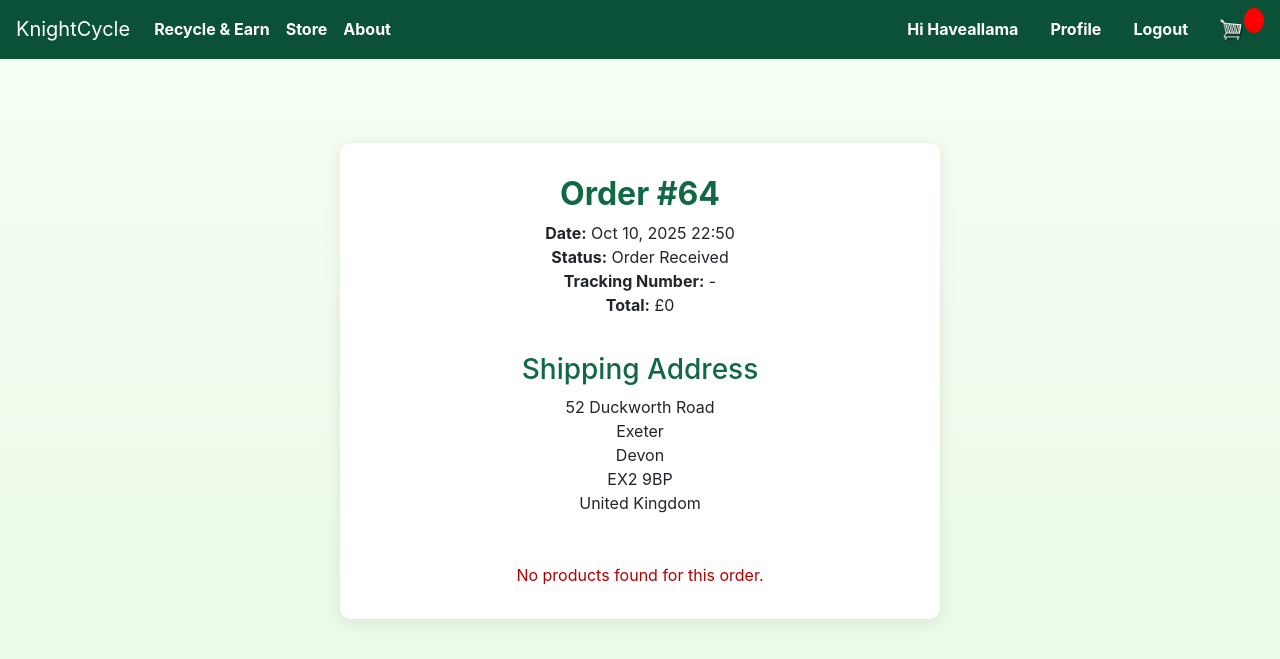
After one commit to S-J-Knight/Python-Portfolio, a Django app: page /store/order/64/ in a window 1280 px wide. The commit adds this page. Shown: the top 659 px of the page. Run offline with Django 5.2, Linux system fonts and the light colour scheme; a user stored in the database is signed in; data comes from the database, SQL or seed files in the repository; some libraries are stand-ins or nearby versions.

Commit message:
Mass bugfixes, tidying up, admin panel, order status

```diff
--- a/website/static/js/cart.js
+++ b/website/static/js/cart.js
@@ -72,10 +72,28 @@ document.addEventListener('DOMContentLoaded', function () {
       const productId = this.dataset.product;
       const action = this.dataset.action;
       console.log('Clicked update-cart:', productId, action);
-      if (typeof user === 'undefined' || user === 'AnonymousUser') {
-        addCookieItem(productId, action);
+      // Find the quantity element (cart.html uses <p class="quantity">)
+      let quantityElem = null;
+      // Try to find the closest .cart-row and then the <p class="quantity">
+      let row = this.closest('.cart-row');
+      if (row) {
+        quantityElem = row.querySelector('p.quantity');
+      }
+      let currentQty = quantityElem ? parseInt(quantityElem.textContent || quantityElem.value) : 1;
+      if (action === 'remove' && currentQty === 1) {
+        if (typeof user === 'undefined' || user === 'AnonymousUser') {
+          if (cart[productId]) delete cart[productId];
+          setCartCookie();
+          location.reload();
+        } else {
+          updateUserOrder(productId, 'delete');
+        }
       } else {
-        updateUserOrder(productId, action);
+        if (typeof user === 'undefined' || user === 'AnonymousUser') {
+          addCookieItem(productId, action);
+        } else {
+          updateUserOrder(productId, action);
+        }
       }
     });
   }
--- a/website/store/admin.py
+++ b/website/store/admin.py
@@ -4,7 +4,6 @@ from .models import Product
 
 admin.site.register(Customer)
 admin.site.register(Product)
-admin.site.register(ShippingAddress)
 
 class OrderItemInline(admin.TabularInline):
     model = OrderItem
@@ -12,9 +11,12 @@ class OrderItemInline(admin.TabularInline):
 class ShippingAddressInline(admin.StackedInline):
     model = ShippingAddress
     extra = 0
+    max_num = 1
+    can_delete = False
 class OrderAdmin(admin.ModelAdmin):
     inlines = [OrderItemInline, ShippingAddressInline]
-    list_display = ['id', 'customer', 'complete', 'transaction_id', 'get_shipping_address']
+    # Remove readonly_fields so inline is editable
+    list_display = ['id', 'customer', 'status', 'tracking_number', 'transaction_id', 'get_shipping_address']
 
     def get_shipping_address(self, obj):
         address = ShippingAddress.objects.filter(order=obj).first()
--- a/website/store/urls.py
+++ b/website/store/urls.py
@@ -17,5 +17,7 @@ urlpatterns = [
     path('register/', views.register, name="register"),
     path('logout/', views.logout, name="logout"),
     path('profile/', views.profile, name="profile"),
-        path('shipping_waste_form/', views.shipping_waste_form, name='shipping_waste_form'),
+    path('orders/', views.orders, name='orders'),
+    path('order/<int:order_id>/', views.order_detail, name='order_detail'),
+    path('shipping_waste_form/', views.shipping_waste_form, name='shipping_waste_form'),
 ]
--- a/website/store/utils.py
+++ b/website/store/utils.py
@@ -40,7 +40,7 @@ def cartData(request):
         customer = request.user.customer
         last_address = ShippingAddress.objects.filter(customer=customer, is_saved=True).order_by('-date_added').first()
         needs_shipping = last_address is None
-        order = Order.objects.filter(customer=customer, complete=False).first()
+        order = Order.objects.filter(customer=customer, status='Order Received').first()
         items = order.orderitem_set.all() if order else []
         cartItems = order.get_cart_items if order else 0
     else:
--- a/website/store/views.py
+++ b/website/store/views.py
@@ -1,3 +1,33 @@
+def order_detail(request, order_id):
+    if not request.user.is_authenticated:
+        return render(request, 'pages/login.html', {'error': 'Please log in to view order details.'})
+    customer = getattr(request.user, 'customer', None)
+    order = None
+    items = []
+    address_obj = None
+    if customer:
+        order = Order.objects.filter(customer=customer, id=order_id).first()
+        if order:
+            items = order.orderitem_set.all()
+            address_obj = order.shippingaddress_set.first()
+            if request.method == 'POST' and address_obj:
+                address_obj.address = request.POST.get('address', address_obj.address)
+                address_obj.city = request.POST.get('city', address_obj.city)
+                address_obj.county = request.POST.get('county', address_obj.county)
+                address_obj.postcode = request.POST.get('postcode', address_obj.postcode)
+                address_obj.country = request.POST.get('country', address_obj.country)
+                address_obj.save()
+    if not order:
+        return render(request, 'pages/order_detail.html', {'order': None, 'items': []})
+    return render(request, 'pages/order_detail.html', {'order': order, 'items': items})
+def orders(request):
+    if not request.user.is_authenticated:
+        return render(request, 'pages/login.html', {'error': 'Please log in to view your orders.'})
+    customer = getattr(request.user, 'customer', None)
+    orders = []
+    if customer:
+        orders = Order.objects.filter(customer=customer).order_by('-date_ordered')
+    return render(request, 'pages/orders.html', {'orders': orders, 'user': request.user})
 def shipping_waste_form(request):
     if not request.user.is_authenticated:
         return render(request, 'pages/login.html', {'error': 'Please log in to access the shipping form.'})
@@ -15,10 +45,17 @@ def shipping_waste_form(request):
             message = 'Shipment submitted!'
         else:
             error = 'Please fill in all required fields.'
+    data = cartData(request)
+    cartItems = data.get('cartItems', 0)
+    order = data.get('order', None)
+    items = data.get('items', [])
     return render(request, 'pages/shipping_waste_form.html', {
         'user': request.user,
         'message': message,
         'error': error,
+        'cartItems': cartItems,
+        'order': order,
+        'items': items,
     })
 def logout(request):
     auth_logout(request)
@@ -56,12 +93,16 @@ def profile(request):
             address_obj = ShippingAddress.objects.filter(customer=customer, is_saved=True).order_by('-date_added').first()
         else:
             error = 'Please fill in all required fields.'
+    is_premium = getattr(customer, 'is_premium', False) if customer else False
+    is_business = getattr(customer, 'is_business', False) if customer else False
     return render(request, 'pages/profile.html', {
         'cartItems': cartItems,
         'user': request.user,
         'address_obj': address_obj,
         'message': message,
         'error': error,
+        'is_premium': is_premium,
+        'is_business': is_business,
     })
 from django.contrib.auth import authenticate, login as auth_login, logout as auth_logout
 from django.contrib.auth.models import User
@@ -113,7 +154,7 @@ def update_item(request):
 
     if request.user.is_authenticated:
         customer, _ = Customer.objects.get_or_create(user=request.user, defaults={'name': request.user.username, 'email': request.user.email})
-        order, _ = Order.objects.get_or_create(customer=customer, complete=False)
+        order, _ = Order.objects.get_or_create(customer=customer, status='Order Received')
         product = get_object_or_404(Product, pk=productId)
         order_item, _ = OrderItem.objects.get_or_create(order=order, product=product)
 
@@ -126,6 +167,8 @@ def update_item(request):
                 order_item.delete()
             else:
                 order_item.save()
+        elif action == 'delete':
+            order_item.delete()
         return JsonResponse({'status': 'ok'})
     # guest: cart.js manages cookie cart; return ok so frontend can refresh/update UI
     return JsonResponse({'status': 'guest'})
@@ -136,28 +179,30 @@ def processOrder(request):
 
     if request.user.is_authenticated:
         customer = request.user.customer
-        order = Order.objects.filter(customer=customer, complete=False).first()
+        order = Order.objects.filter(customer=customer, status='Order Received').first()
         if not order:
-            return JsonResponse('No incomplete order found', safe=False)
+            return JsonResponse('No order with status "Order Received" found', safe=False)
         total = float(data['form']['total'])
         order.transaction_id = transaction_id
 
-        # Only mark complete if the totals match
+        # Only mark as received if the totals match
         if total == float(order.get_cart_total):
-            order.complete = True
+            order.status = 'Order Received'
         order.save()
 
         if order.shipping == True:
-            ShippingAddress.objects.create(
-                customer=customer,
-                order=order,
-                address=data['shipping']['address'],
-                city=data['shipping']['city'],
-                county=data['shipping']['county'],
-                postcode=data['shipping']['postcode'],
-                country=data['shipping']['country'],
-                is_saved=data['shipping'].get('save', False),  # True if user ticked the box
-            )
+            # Only create if not already exists for this order
+            if not ShippingAddress.objects.filter(order=order).exists():
+                ShippingAddress.objects.create(
+                    customer=customer,
+                    order=order,
+                    address=data['shipping']['address'],
+                    city=data['shipping']['city'],
+                    county=data['shipping']['county'],
+                    postcode=data['shipping']['postcode'],
+                    country=data['shipping']['country'],
+                    is_saved=data['shipping'].get('save', False),  # True if user ticked the box
+                )
     else:
         print('User is not logged in')
         print('COOKIES:', request.COOKIES)
@@ -175,7 +220,7 @@ def processOrder(request):
 
         order = Order.objects.create(
             customer=customer,
-            complete=False,
+            status='Order Received',
         )
 
         for item in items:
@@ -190,7 +235,7 @@ def processOrder(request):
     order.transaction_id = transaction_id
 
     if round(total, 2) == round(float(order.get_cart_total), 2):
-        order.complete = True
+        order.status = 'Order Received'
     order.save()
 
     if order.shipping == True:
--- /dev/null
+++ b/website/templates/pages/order_detail.html
@@ -0,0 +1,54 @@
+{% extends 'store/main.html' %}
+{% block content %}
+<div class="profile-container" style="max-width:600px;margin:60px auto;padding:32px 28px;background:#fff;border-radius:10px;box-shadow:0 2px 16px rgba(0,32,16,0.10);">
+  <h2 style="color:#116944;text-align:center;font-weight:700;">Order #{{ order.id }}</h2>
+  <div style="margin-bottom:12px;text-align:center;">
+    <strong>Date:</strong> {{ order.date_ordered|date:'M d, Y H:i' }}<br>
+  <strong>Status:</strong> {{ order.status }}<br>
+  <strong>Tracking Number:</strong> {% if order.tracking_number %}{{ order.tracking_number }}{% else %}-{% endif %}<br>
+    <strong>Total:</strong> £{{ order.get_cart_total }}
+  </div>
+  <div style="display:flex;justify-content:center;">
+    <div>
+      <h3 style="color:#116944;margin-top:24px;text-align:center;">Shipping Address</h3>
+      {% if order and order.shippingaddress_set.exists %}
+        {% with address=order.shippingaddress_set.first %}
+          <div style="margin-bottom:24px;text-align:center;">
+            <div>{{ address.address }}</div>
+            <div>{{ address.city }}</div>
+            <div>{{ address.county }}</div>
+            <div>{{ address.postcode }}</div>
+            <div>{{ address.country }}</div>
+          </div>
+        {% endwith %}
+      {% else %}
+        <div style="color:#b30000;text-align:center;margin-bottom:24px;">No shipping address found for this order.</div>
+      {% endif %}
+    </div>
+  </div>
+  {% if items %}
+    <table style="width:100%;margin-top:8px;border-collapse:collapse;">
+      <thead>
+        <tr style="background:#e6f4ea;color:#116944;font-weight:600;">
+          <th style="padding:8px;border-bottom:1px solid #ddd;">Product</th>
+          <th style="padding:8px;border-bottom:1px solid #ddd;">Quantity</th>
+          <th style="padding:8px;border-bottom:1px solid #ddd;">Price</th>
+          <th style="padding:8px;border-bottom:1px solid #ddd;">Total</th>
+        </tr>
+      </thead>
+      <tbody>
+        {% for item in items %}
+        <tr>
+          <td style="padding:8px;border-bottom:1px solid #eee;">{% if item.product %}{{ item.product.name }}{% else %}Deleted Product{% endif %}</td>
+          <td style="padding:8px;border-bottom:1px solid #eee;">{{ item.quantity }}</td>
+          <td style="padding:8px;border-bottom:1px solid #eee;">£{% if item.product %}{{ item.product.price }}{% else %}0.00{% endif %}</td>
+          <td style="padding:8px;border-bottom:1px solid #eee;">£{{ item.get_total }}</td>
+        </tr>
+        {% endfor %}
+      </tbody>
+    </table>
+  {% else %}
+    <div style="color:#b30000;text-align:center;margin-top:24px;">No products found for this order.</div>
+  {% endif %}
+</div>
+{% endblock %}
```
Also changed, not shown: remove_duplicate_shipping_addresses.py (added, +21 -0 lines), website/store/management/commands/remove_duplicate_shipping_addresses.py (added, +23 -0 lines), website/store/management/commands/remove_orphaned_orderitems.py (added, +12 -0 lines), website/store/models.py (+15 -5 lines), website/templates/pages/orders.html (added, +32 -0 lines), website/templates/pages/profile.html (+37 -2 lines), website/templates/pages/shipping_waste_form.html (+78 -4 lines), website/db.sqlite3, website/store/migrations/0011_customer_is_business_customer_is_premium.py (added), website/store/migrations/0012_remove_order_complete_order_status_and_more.py (added).
